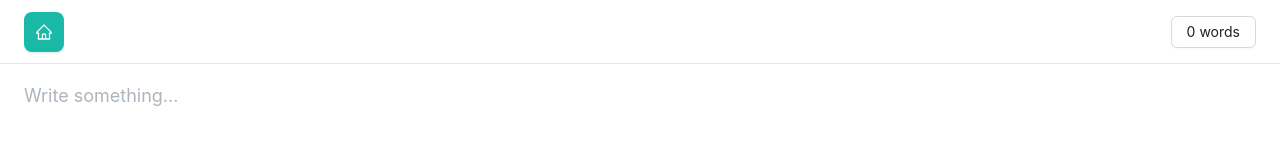
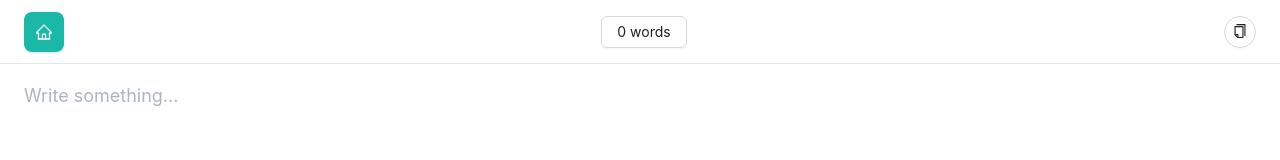
Before and after one commit to binhle3920/utilee.app, a React (Vite) app: page /note in a window 1280 px wide. Shown: the top 160 px of the page. Built offline with nearby package versions, Linux system fonts and the light colour scheme; a web font is replaced by a local one.

Commit message:
[UT-1] Add copy button to module Note (#1)
* chore(note): add copy button ut-1

* refactor(note): add keys to actions array ut-1

* refactor(note/lorem): setup robust copy function ut-1

```diff
--- a/package.json
+++ b/package.json
@@ -7,7 +7,8 @@
     "dev": "vite",
     "build": "tsc -b && vite build",
     "lint": "eslint .",
-    "preview": "vite preview"
+    "preview": "vite preview",
+    "prepare": "husky"
   },
   "lint-staged": {
     "src/**/*.{ts,tsx}": [
--- a/src/containers/tools/lorem-generator/index.tsx
+++ b/src/containers/tools/lorem-generator/index.tsx
@@ -33,10 +33,16 @@ const LoremIpsumGeneratorScreen = () => {
     );
   }, [count, units]);
 
-  const onCopy = (e: React.MouseEvent<HTMLDivElement>) => {
+  const onCopy = async (e: React.MouseEvent<HTMLDivElement>) => {
     e.stopPropagation();
-    navigator.clipboard.writeText(note);
-    message.success('Copied to clipboard');
+
+    try {
+      await navigator.clipboard.writeText(note);
+      message.success('Copied to clipboard');
+    } catch (error) {
+      console.error('Copy failed:', error);
+      message.error('Failed to copy to clipboard');
+    }
   };
 
   return (
--- a/src/containers/tools/note/index.tsx
+++ b/src/containers/tools/note/index.tsx
@@ -1,15 +1,16 @@
+import { CopyOutlined } from '@ant-design/icons';
 import Placeholder from '@tiptap/extension-placeholder';
 import { useEditor, EditorContent } from '@tiptap/react';
 import StarterKit from '@tiptap/starter-kit';
-import { Button, Typography } from 'antd';
+import { Button, message, Typography } from 'antd';
 import { useEffect, useState } from 'react';
 
-import './index.css';
 import ToolLayout from '../../../components/layouts/tool-layout';
 import SEO from '../../../components/SEO';
 import { APP_BASE_URL } from '../../../utils/constants/app';
 import { LOCAL_STORAGE_KEY } from '../../../utils/constants/local-storage';
 import Route from '../../../utils/constants/route';
+import './index.css';
 
 // Extensions array
 const extensions = [
@@ -70,6 +71,16 @@ const ToolsNoteScreen = () => {
     setCountingType(countingType === 'words' ? 'characters' : 'words');
   };
 
+  const onCopy = async () => {
+    try {
+      await navigator.clipboard.writeText(editor?.getText() ?? '');
+      message.success('Copied to clipboard');
+    } catch (error) {
+      console.error('Copy failed:', error);
+      message.error('Failed to copy to clipboard');
+    }
+  };
+
   return (
     <>
       <SEO
@@ -81,11 +92,12 @@ const ToolsNoteScreen = () => {
 
       <ToolLayout
         actions={[
-          <Button onClick={onCountingTypeChange} type='default'>
+          <Button key='counting-type' onClick={onCountingTypeChange} type='default'>
             <Typography.Text>
               {countingType === 'words' ? length : (editor?.getText().length ?? 0)} {countingType}
             </Typography.Text>
-          </Button>
+          </Button>,
+          <Button key='copy' type='default' shape='circle' icon={<CopyOutlined />} onClick={onCopy} />
         ]}
       >
         <EditorContent editor={editor} className='w-full h-full' />
--- a/vite.config.ts
+++ b/vite.config.ts
@@ -1,8 +1,8 @@
-import { defineConfig } from 'vite'
-import react from '@vitejs/plugin-react-swc'
-import tailwindcss from "@tailwindcss/vite";
+import tailwindcss from '@tailwindcss/vite';
+import react from '@vitejs/plugin-react-swc';
+import { defineConfig } from 'vite';
 
 // https://vite.dev/config/
 export default defineConfig({
-  plugins: [react(), tailwindcss()],
-})
+  plugins: [react(), tailwindcss()]
+});
```
Also changed, not shown: 1 other file (tests, documents, lock files or other folders).
